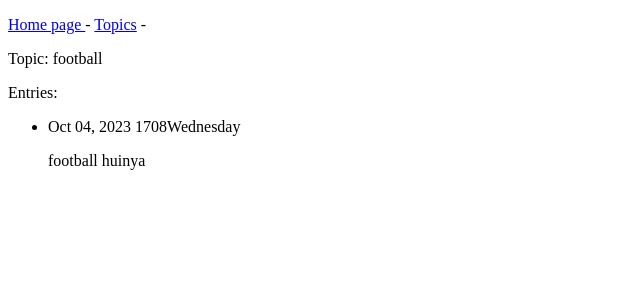
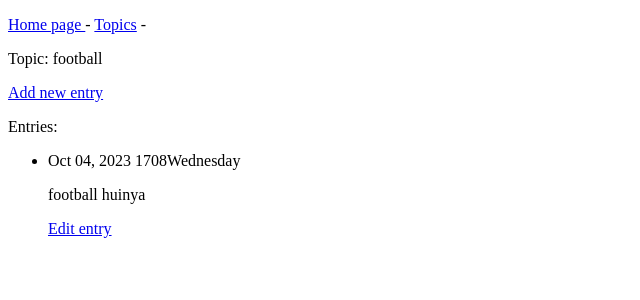
Before and after one commit to GreensailProjects/FirstDjangoApp, a Django app: page /topics/1/ in a window 1280 px wide. Shown: the top 300 px of the page, without its empty margins (0-640 px from the left). Run offline with Django 4.2, Linux system fonts and the light colour scheme; data comes from the database, SQL or seed files in the repository; both versions use the stored data as it was after the commit.

Commit message:
Added new forms

```diff
--- a/first_app/main/templates/main/topic.html
+++ b/first_app/main/templates/main/topic.html
@@ -2,12 +2,18 @@
 {%block title%} {{topic}} {%endblock%}
 {% block content %}
 <p>Topic: {{topic}}</p>
+<p>
+    <a href="{% url 'main:new_entry' topic.id %}"> Add new entry </a>
+</p>
 <p>Entries:</p>
 <ul>
     {%for entry in entries%}
     <li>
         <p>{{entry.date_added|date:'M d, Y Hil'}}</p>
         <p>{{entry.text|linebreaks}}</p>
+        <p>
+            <a href="{% url 'main:edit_entry' entry.id %}">Edit entry</a>
+        </p>
     </li>
     {%empty%}
     <li>There are no entries for this topic yet</li>
--- a/first_app/main/urls.py
+++ b/first_app/main/urls.py
@@ -7,5 +7,7 @@ urlpatterns = [
     path('', views.index, name='index'),
     path('topics/', views.topics, name='topics'),
     path('topics/<int:topic_id>/', views.topic, name='topic'),
-    path('new_topic/', views.new_topic, name='new_topic')
+    path('new_topic/', views.new_topic, name='new_topic'),
+    path('new_entry/<int:topic_id>', views.new_entry, name='new_entry'),
+    path('edit_entry/<int:entry_id>', views.edit_entry, name='edit_entry')
 ]
--- a/first_app/main/views.py
+++ b/first_app/main/views.py
@@ -1,6 +1,6 @@
 from django.shortcuts import render, redirect
-from .models import Topic
-from .forms import TopicForm
+from .models import Topic, Entry
+from .forms import TopicForm, EntryForm
 
 # Create your views here.
 
@@ -35,3 +35,32 @@ def new_topic(request):
             return redirect('main:topics')
     context = {'form': form}
     return render(request, 'main/new_topic.html', context)
+
+
+def new_entry(request, topic_id):
+    topic = Topic.objects.get(id=topic_id)
+    if request.method != 'POST':
+        form = EntryForm()
+    else:
+        form = EntryForm(data=request.POST)
+        if form.is_valid():
+            entry = form.save(commit=False)
+            entry.topic = topic
+            entry.save()
+            return redirect('main:topic', topic_id=topic_id)
+    context = {'topic':topic, "form": form}
+    return render(request, 'main/new_entry.html', context)
+
+
+def edit_entry(request, entry_id):
+    entry = Entry.objects.get(id=entry_id)
+    topic = entry.topic
+    if request.method != 'POST':
+        form = EntryForm(instance=entry)
+    else:
+        form = EntryForm(instance=entry, data=request.POST)
+        if form.is_valid():
+            form.save()
+            return redirect('main:topic', topic_id=topic.id)
+    context = {'entry': entry, 'topic': topic, "form": form}
+    return render(request, 'main/edit_entry.html', context)
```
Also changed, not shown: first_app/main/forms.py (+9 -1 lines), first_app/main/templates/main/edit_entry.html (added, +14 -0 lines), first_app/main/templates/main/new_entry.html (added, +11 -0 lines), first_app/db.sqlite3.
